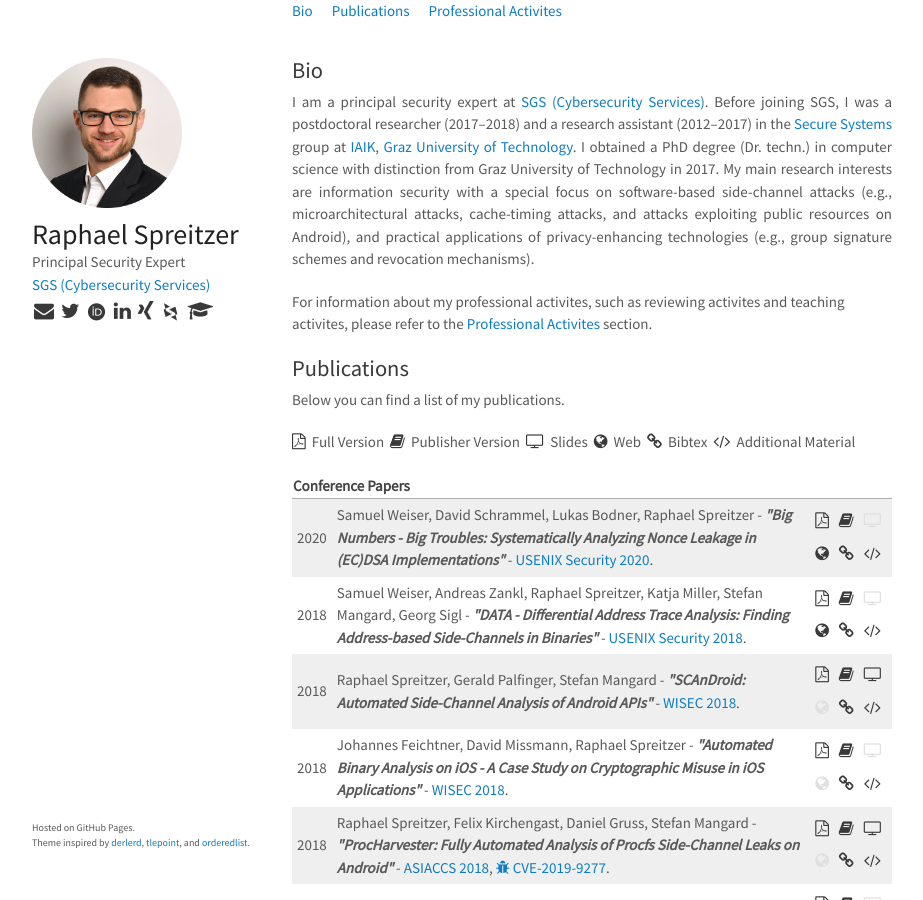
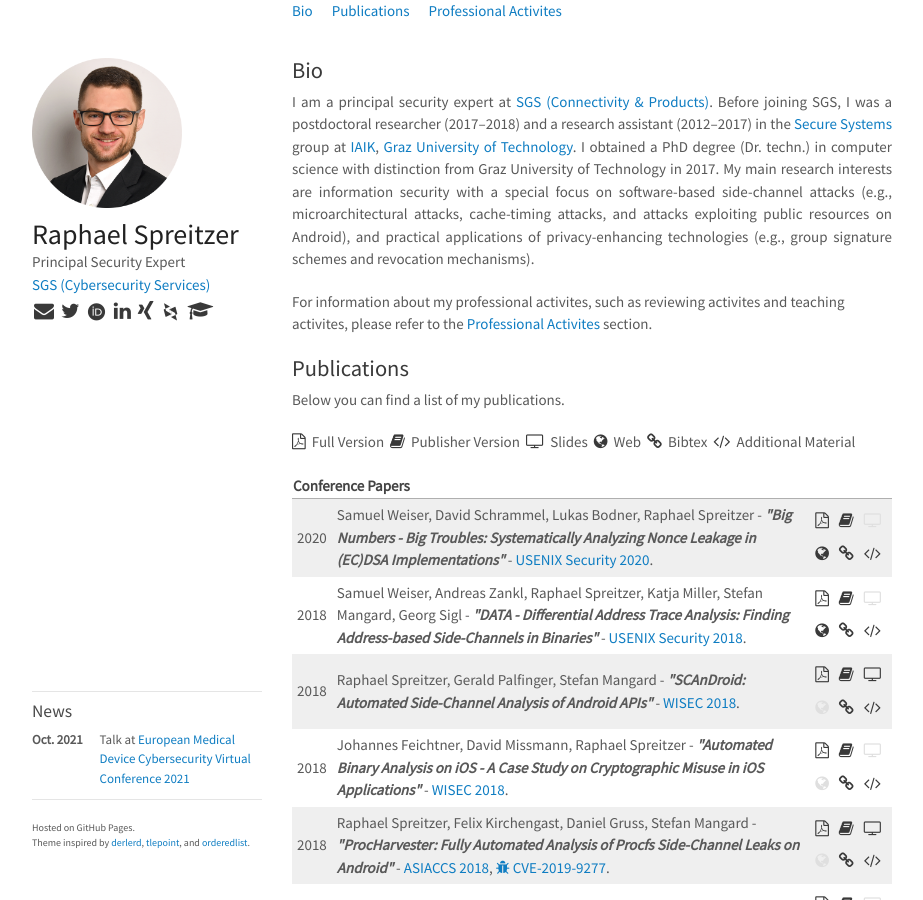
Before and after one commit to rspreitzer/rspreitzer.github.io, a Jekyll site: the page built from index.html, in a window 1280 px wide and 900 px high. Shown: the whole window, without its empty margins (178-1101 px from the left). Built offline with Jekyll 4.4.1, drawn with Linux system fonts in a browser that asks for light colours; some web fonts are replaced.

Commit message:
news update

```diff
--- a/_includes/bio.html
+++ b/_includes/bio.html
@@ -8,7 +8,7 @@
 
 <h2 id="bio">Bio</h2>
 <p class="bio">
-I am a principal security expert at <a href="https://www.sgs.com/en/campaigns/sgs-cybersecurity-services">SGS (Cybersecurity Services)</a>. Before joining SGS, I was a postdoctoral researcher (2017&ndash;2018) and a research assistant (2012&ndash;2017) in the <a href="https://www.iaik.tugraz.at/research-area/securesystems/">Secure Systems</a> group at <a href="https://www.iaik.tugraz.at">IAIK</a>, <a href="https://www.tugraz.at">Graz University of Technology</a>. I obtained a PhD degree (Dr. techn.) in computer science with distinction from Graz University of Technology in 2017. My main research interests are information security with a special focus on software-based side-channel attacks (e.g., microarchitectural attacks, cache-timing attacks, and attacks exploiting public resources on Android), and practical applications of privacy-enhancing technologies (e.g., group signature schemes and revocation mechanisms).
+I am a principal security expert at <a href="https://www.sgs.com/en/campaigns/sgs-cybersecurity-services">SGS (Connectivity &amp; Products)</a>. Before joining SGS, I was a postdoctoral researcher (2017&ndash;2018) and a research assistant (2012&ndash;2017) in the <a href="https://www.iaik.tugraz.at/research-area/securesystems/">Secure Systems</a> group at <a href="https://www.iaik.tugraz.at">IAIK</a>, <a href="https://www.tugraz.at">Graz University of Technology</a>. I obtained a PhD degree (Dr. techn.) in computer science with distinction from Graz University of Technology in 2017. My main research interests are information security with a special focus on software-based side-channel attacks (e.g., microarchitectural attacks, cache-timing attacks, and attacks exploiting public resources on Android), and practical applications of privacy-enhancing technologies (e.g., group signature schemes and revocation mechanisms).
 <!-- Before, I finished the master's programme Software Engineering and Management with distinction at Graz University of Technology.--></p>
 
 <p>For information about my professional activites, such as reviewing activites and teaching activites, please refer to the <a href="#activities">Professional Activites</a> section. </p>
--- a/_includes/footer.html
+++ b/_includes/footer.html
@@ -1,12 +1,17 @@
 <footer>
-   <!--<div class="news">
+   <div class="news">
     <h3>News</h3>
     <table class="newstable">
+    <tr>
+    <td class="date">Oct. 2021</td>
+        <td>Talk at <a href="https://www.medtechcybersecurity.com">European Medical Device Cybersecurity Virtual Conference 2021</a></td>
+      </tr>
+     <!--
       <tr>
         <td class="date">Nov. 2020</td>
         <td>Talk at <a href="https://iccconference.org/">ICCC 2020</a></td>
       </tr>
-        <tr>
+     <tr>
         <td class="date">Jan. 2020</td>
         <td>Paper at <a href="https://www.usenix.org/conference/usenixsecurity20">USENIX Security 2020</a></td>
       </tr>
@@ -21,9 +26,9 @@
       <tr>
         <td class="date">Mar. 2018</td>
         <td>2 Papers at <a href="http://asiaccs2018.org/">ASIACCS 2018</a></td>
-      </tr>
+      </tr>-->
     </table>
-  </div>-->
+  </div>
   <p class="remark">Hosted on GitHub Pages</a>.</p>
   <p class="remark">Theme inspired by <a href="https://derlerd.github.io/">derlerd</a>, <a href="https://tlepoint.github.io/">tlepoint</a>, and <a href="https://github.com/orderedlist/minimal">orderedlist</a>.</p>
 </footer>
```
